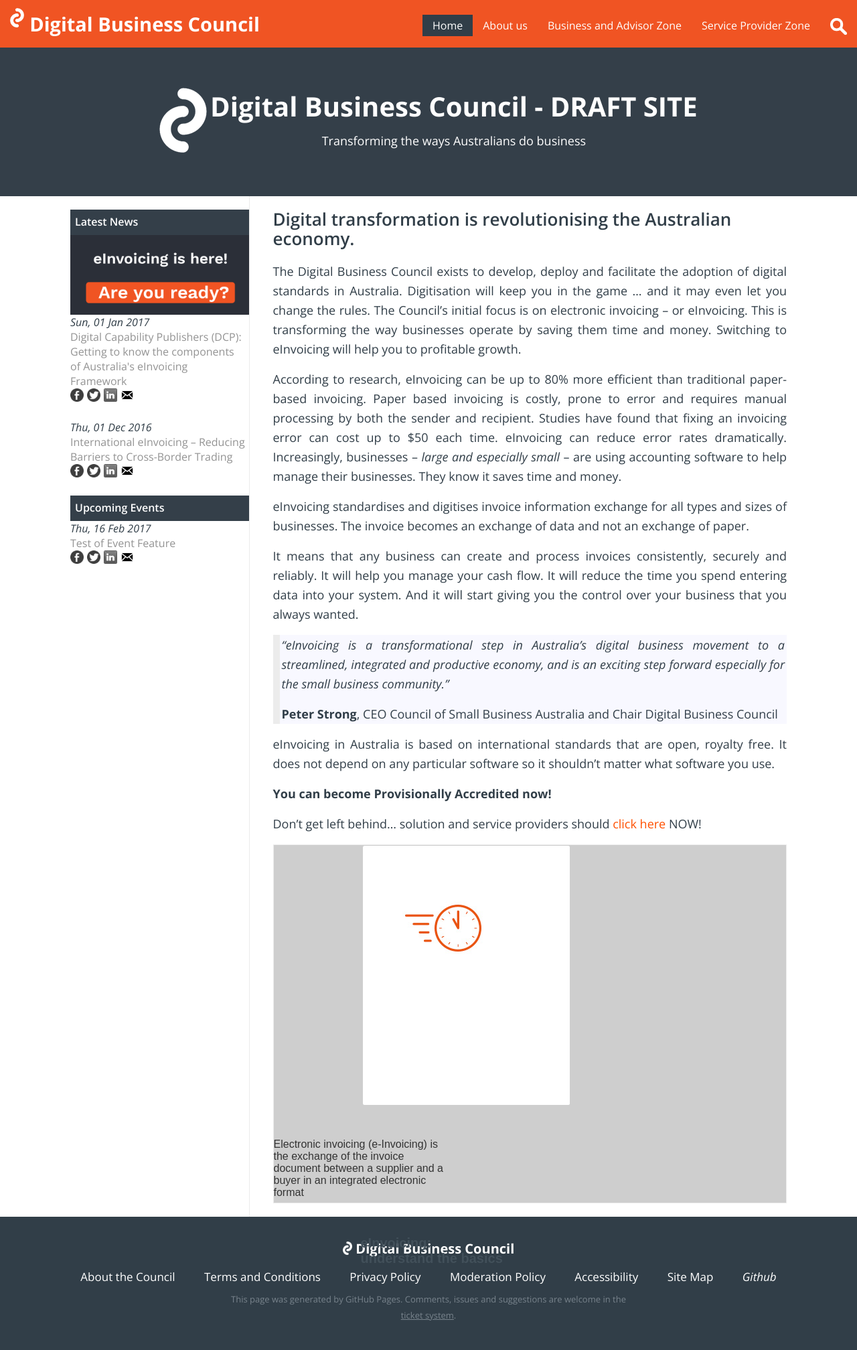
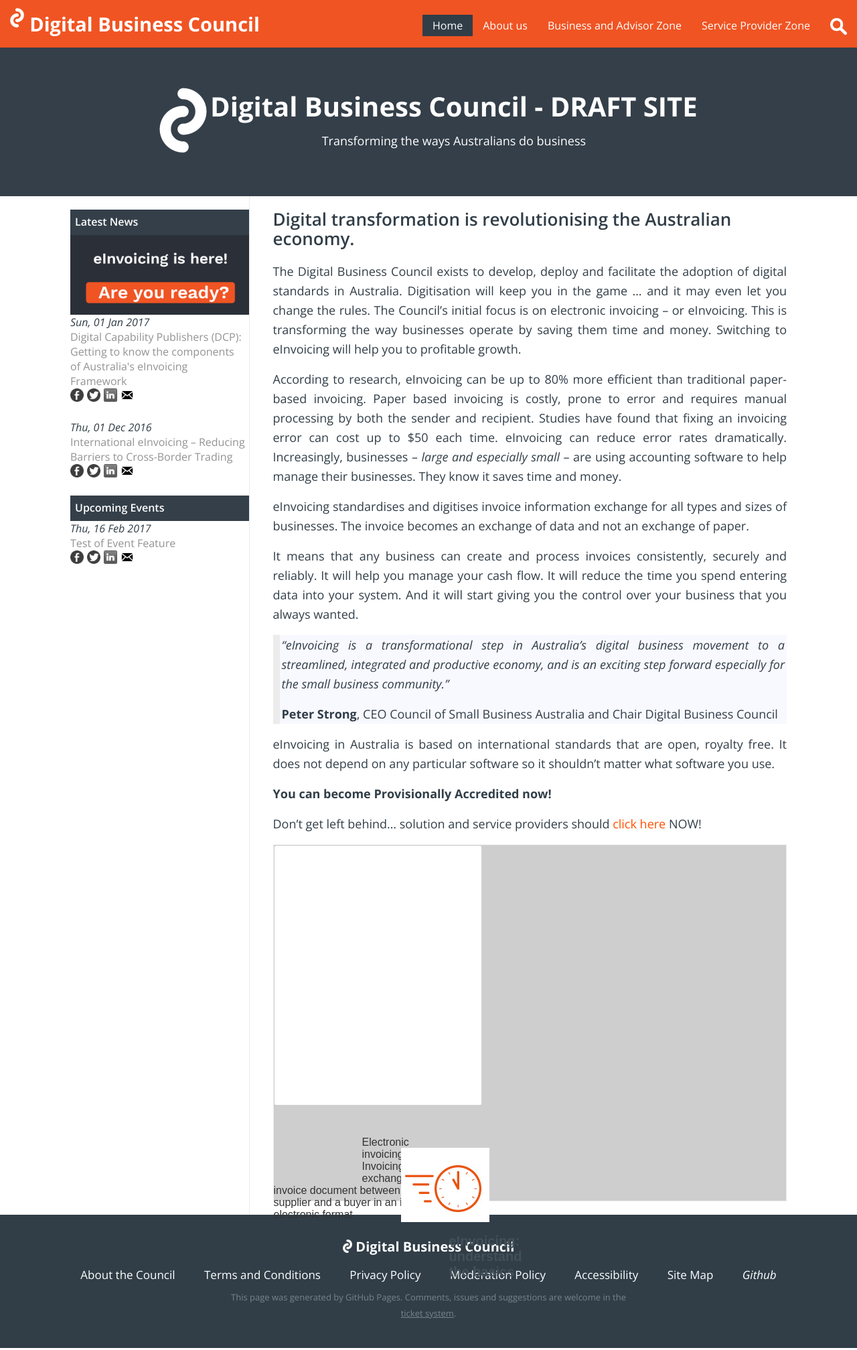
Before and after one commit to Digital-Business-Council/Digital-Business-Council.github.io, a Jekyll site: the page built from index.md, in a window 1280 px wide. Shown: the whole page at 67% size. Built offline with Jekyll 4.4.1, drawn with Linux system fonts in a browser that asks for light colours; our own code applies the rules of GitHub Pages for plain Markdown files.

Commit message:
Update call-to-action-block.html

```diff
--- a/_includes/call-to-action-block.html
+++ b/_includes/call-to-action-block.html
@@ -1,9 +1,11 @@
 {% assign current = page.url | downcase | split: '/' %}
 <div class="call-to-action">
         <div >
-            <img  class="cta-frame" src="/images/frame-white.png" >
+            <div class="cta-frame">
+                    <img src="/images/frame-white.png" >
+            </div>
             <div class="cta-header-img" style="left: 190px; top: 63px;">
-                <img  class="cta-header-img" src="/images/clock_sml.png">
+                <img  src="/images/clock_sml.png">
                 <br />
             </div>
             <div class="cta-header" style="left: 130px; top: 191px;">
```
